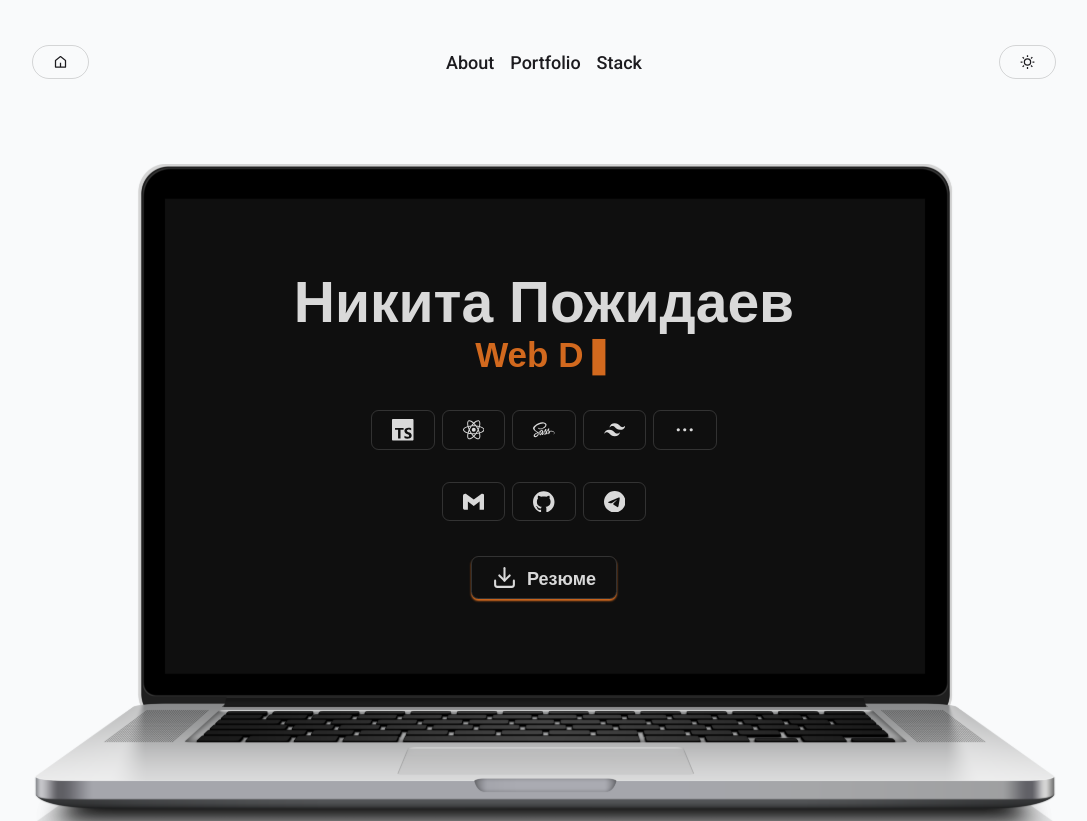
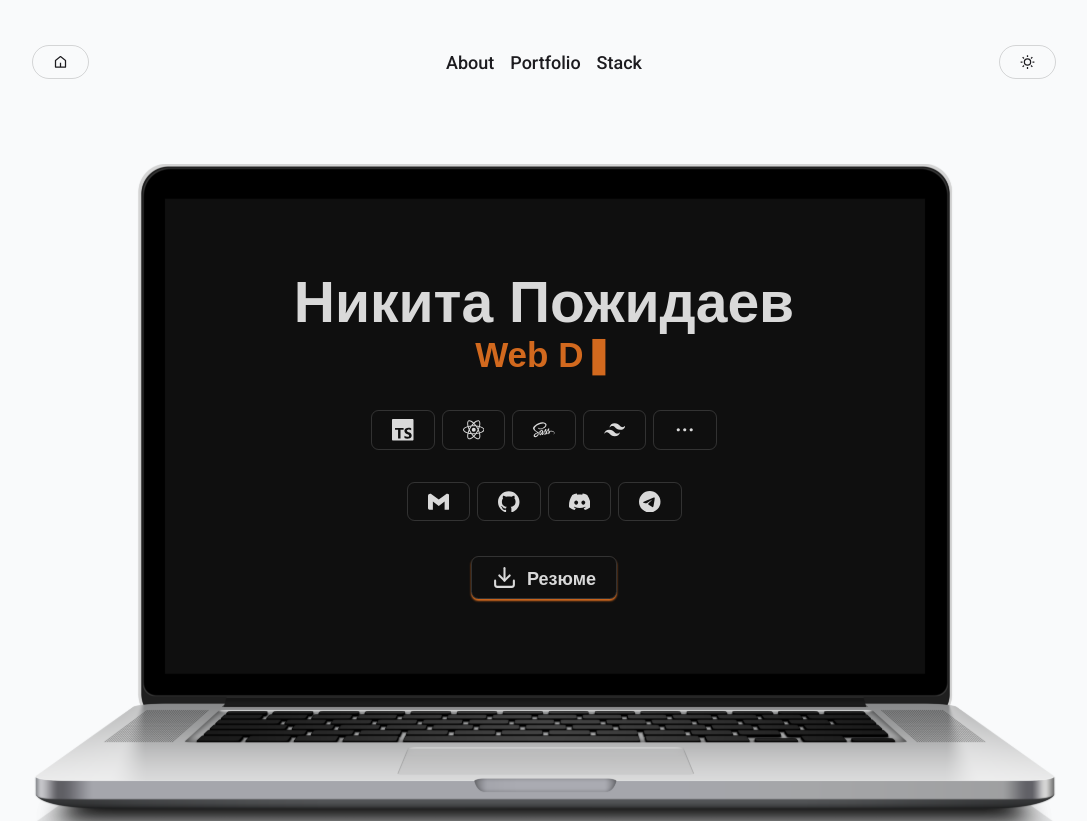
Before and after one commit to Innovavtion/portfolio, a Next.js app: page / in a window 1280 px wide. Shown: the top 821 px of the page, without its empty margins (96-1183 px from the left). Built offline with nearby package versions, Linux system fonts and the light colour scheme.

Commit message:
feat: add link discord

```diff
--- a/components/Section/Home/Home.tsx
+++ b/components/Section/Home/Home.tsx
@@ -8,6 +8,7 @@ import {
   SiReact,
   SiTailwindcss,
   SiGithub,
+  SiDiscord,
   SiTelegram,
   SiGmail,
 } from "react-icons/si";
@@ -64,6 +65,14 @@ export default function Home() {
                     <SiGithub className={styles.GitHub} />
                   </Button>
                 </a>
+                <a
+                  href="https://discordapp.com/users/innovationn"
+                  target="_blank"
+                >
+                  <Button>
+                    <SiDiscord className={styles.SiDiscord} />
+                  </Button>
+                </a>
                 <a href="https://t.me/nikitaitdev" target="_blank">
                   <Button>
                     <SiTelegram className={styles.Telegram} />
```
